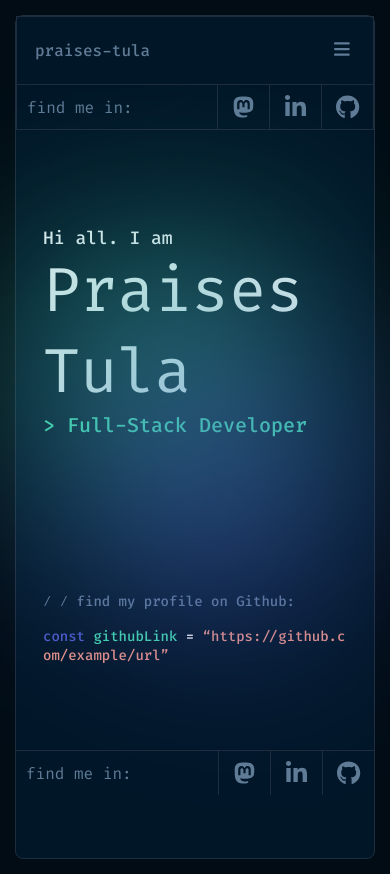
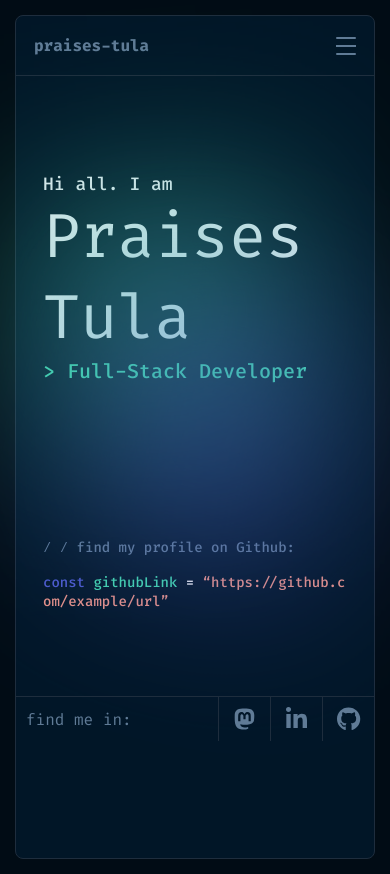
Before and after one commit to PraisesPJMT/Praises-Tula, a React (Create React App) app: page / in a window 390 px wide. Built offline with nearby package versions, Linux system fonts and the light colour scheme.

Commit message:
Improve mobile menu functionality

```diff
--- a/src/components/header/Header.css
+++ b/src/components/header/Header.css
@@ -1,77 +1,157 @@
-header {
+.header {
+  height: 60px;
   display: flex;
-  flex-direction: column;
-  border: 1px solid #1e2d3d;
+  justify-content: space-between;
+  align-items: center;
+  color: var(--textColor);
+  padding: 0 18px;
+  border-radius: 18px 18px 0 0;
+  border-bottom: 1px solid var(--borderColor);
+}
+
+.logo {
+  font-weight: 700;
+  text-decoration: none;
+  color: var(--textColor);
+  transition: all 0.4s ease-in-out;
+}
+
+.logo:hover {
+  color: var(--textWhite);
+  scale: 1.1;
+}
+
+.nav .nav-link {
+  font-size: 16px;
+  text-decoration: none;
+  color: var(--textColor);
+  margin: 15px;
+  position: relative;
+  opacity: 0.9;
+}
+
+.nav .nav-link:hover {
+  opacity: 1;
+}
+
+.nav .nav-link::before {
+  content: "";
+  position: absolute;
+  left: 0;
+  bottom: -8px;
+  width: 0;
+  height: 2px;
+  background: #fff;
+  transition: all 0.45s;
+}
+
+.nav.open .links-container {
+  display: none;
+}
+
+.nav .nav-link:hover::before {
   width: 100%;
 }
 
-.mobile-opened {
-  height: 100vh;
-  z-index: 3;
-  border-radius: 8px;
-  background: #011627;
-  position: absolute;
-  top: 0;
-  left: 0;
-}
-
-.mobile-closed {
-  height: auto;
-  z-index: 0;
-  border-radius: 8px 8px 0 0;
-  background: none;
-  position: static;
-}
-
-.mobile-container {
-  display: flex;
-  justify-content: space-between;
-  align-items: center;
-  padding: 18px;
-}
-
-.logo {
-  font-style: normal;
-  font-weight: 450;
-  font-size: 16px;
-  text-decoration: none;
-  color: #607b96;
-}
-
-.mobile-menu-control {
-  font-size: 18px;
-  color: #607b96;
-  background: none;
-  border: none;
-  cursor: pointer;
-  padding: 5px;
-}
-
-.nav {
-  display: flex;
-  flex-direction: column;
-  justify-content: center;
-  width: 100%;
-  box-sizing: border-box;
-}
-
-.nav a {
-  color: #607b96;
-  text-decoration: none;
-  padding: 18px;
-  border-top: 1px solid #1e2d3d;
-  border-bottom: 1px solid #1e2d3d;
-}
-
-.nav a:hover {
-  color: #1e2d3d;
-  background: #607b96;
-}
-
-.hide {
+.menu-btn {
   display: none;
 }
 
-.show {
-  display: flex;
+@media (max-width: 700px) {
+  .nav {
+    position: absolute;
+    top: 60px;
+    display: flex;
+    flex-direction: column;
+    left: -25px;
+    width: 100%;
+    height: 91.5%;
+    background: var(--mainColor);
+    transform: translateX(-100%);
+    transition: all 0.45s ease-in-out;
+  }
+
+  .nav .nav-link::before {
+    background: transparent;
+  }
+
+  .nav.open {
+    transform: translateX(25px);
+    background: var(--mainColor);
+    padding: 0;
+    border-radius: 0 0 18px 18px;
+    z-index: 1;
+  }
+
+  .nav.open .nav-link {
+    padding: 18px;
+    margin: 0;
+    border-bottom: 1px solid var(--borderColor);
+    transition: all 0.4s ease-in-out;
+  }
+
+  .nav.open .nav-link:hover {
+    color: var(--textWhite);
+    background: var(--borderColor);
+  }
+
+  .nav.open .links-container {
+    display: flex;
+  }
+
+  .menu-btn {
+    display: flex;
+    background: none;
+    outline: none;
+    border: none;
+    width: 50px;
+    height: 50px;
+    align-items: center;
+    justify-content: end;
+    cursor: pointer;
+  }
+
+  .menu-btn .bar {
+    position: relative;
+    width: var(--btnWidth);
+    height: 2px;
+    background: var(--textColor);
+    transition: all 0.45s ease-in-out;
+  }
+
+  .menu-btn .bar::before,
+  .menu-btn .bar::after {
+    content: "";
+    position: absolute;
+    height: 2px;
+    background: var(--textColor);
+    border-radius: 2px;
+    transition: all 0.45s ease-in-out;
+  }
+
+  .menu-btn .bar::before {
+    width: var(--btnWidth);
+    transform: translateY(-8px);
+    right: 0;
+  }
+
+  .menu-btn .bar::after {
+    width: var(--btnWidth);
+    transform: translateY(8px);
+    right: 0;
+  }
+
+  .menu-btn.open .bar {
+    transform: translateX(-40px);
+    background: transparent;
+  }
+
+  .menu-btn.open .bar::before {
+    width: var(--btnWidth);
+    transform: rotate(45deg) translate(26px, -26px);
+  }
+
+  .menu-btn.open .bar::after {
+    transform: rotate(-45deg) translate(26px, 26px);
+  }
 }
--- a/src/components/header/Header.js
+++ b/src/components/header/Header.js
@@ -2,13 +2,12 @@ import React, { useState } from 'react';
 import {
   Link, NavLink,
 } from 'react-router-dom';
-import { FontAwesomeIcon } from '@fortawesome/react-fontawesome';
-import { faBars, faClose } from '@fortawesome/free-solid-svg-icons';
 import './Header.css';
 import ContactLink from '../footer/ContactLink';
 
 const Header = () => {
-  const [mobileMenu, setMobileMenu] = useState(true);
+  const [isOpen, setIsOpen] = useState(false);
+
   const NavBars = [
     { path: '/', link: '_hello' },
     { path: '/', link: '_about-me' },
@@ -16,57 +15,35 @@ const Header = () => {
     { path: '/', link: '_contact-me' },
   ];
 
-  const handleMenu = () => {
-    const header = document.querySelector('header');
-    const nav = document.querySelector('.nav');
-    const bars = document.querySelector('.bars');
-    const close = document.querySelector('.close');
-    if (mobileMenu) {
-      header.classList.remove('mobile-opened');
-      header.classList.add('mobile-closed');
-      nav.classList.add('hide');
-      close.classList.add('hide');
-      bars.classList.remove('hide');
-    } else {
-      header.classList.remove('mobile-closed');
-      header.classList.add('mobile-opened');
-      nav.classList.remove('hide');
-      close.classList.remove('hide');
-      bars.classList.add('hide');
-    }
-    setMobileMenu(!mobileMenu);
-  };
   return (
     <header className="header">
-      <div className="mobile-container">
-        <Link className="logo" to="/">
-          praises-tula
-        </Link>
-        <button
-          type="button"
-          className="mobile-menu-control"
-          onClick={handleMenu}
-          title="mobile menu button"
-        >
-          <FontAwesomeIcon className="bars" icon={faBars} />
-          <FontAwesomeIcon className="close hide" icon={faClose} />
-        </button>
-      </div>
+      <Link className="logo" to="/">
+        praises-tula
+      </Link>
 
-      <nav className="nav hide">
+      <nav className={`nav ${isOpen ? 'open' : 'close'}`}>
         {
           NavBars.map((nav) => (
             <NavLink
+              className="nav-link"
               to={nav.path}
               key={nav.link}
-              onClick={handleMenu}
+              onClick={() => setIsOpen(false)}
             >
               { nav.link }
             </NavLink>
           ))
         }
+        { isOpen ? (<ContactLink />) : '' }
       </nav>
-      { mobileMenu ? (<ContactLink />) : '' }
+      <button
+        type="button"
+        title="mobile menu open button"
+        className={`menu-btn ${isOpen ? 'open' : 'close'}`}
+        onClick={() => setIsOpen(!isOpen)}
+      >
+        <span className="bar" />
+      </button>
     </header>
   );
 };
--- a/src/index.css
+++ b/src/index.css
@@ -4,12 +4,23 @@
   margin: 0;
   padding: 0;
   box-sizing: border-box;
+  font-family: 'Fira Code', monospace;
+}
+
+:root {
+  --mainColor: #011627;
+  --purpleColor: #4d5bce;
+  --greenColor: #43d9ad;
+  --orangeColor: #e99287;
+  --borderColor: #1e2d3d;
+  --textColor: #607b96;
+  --textWhite: #fff;
+  --btnWidth: 20px;
 }
 
 body {
   margin: 0;
   padding: 15px;
-  font-family: 'Fira Code', monospace;
   -webkit-font-smoothing: antialiased;
   -moz-osx-font-smoothing: grayscale;
   background: #010c15;
```
